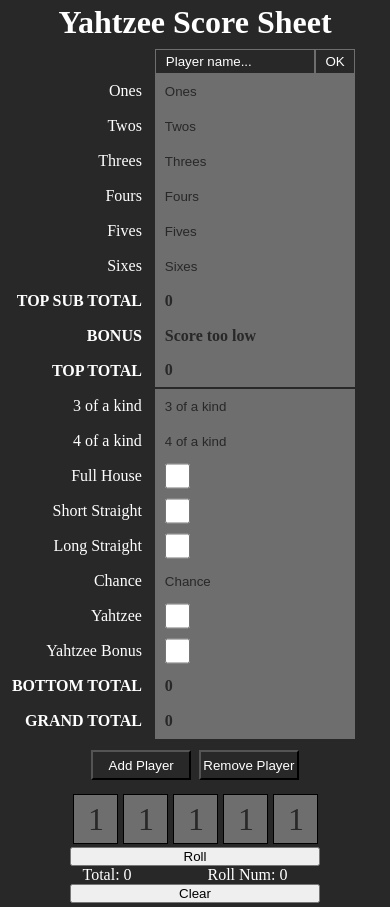
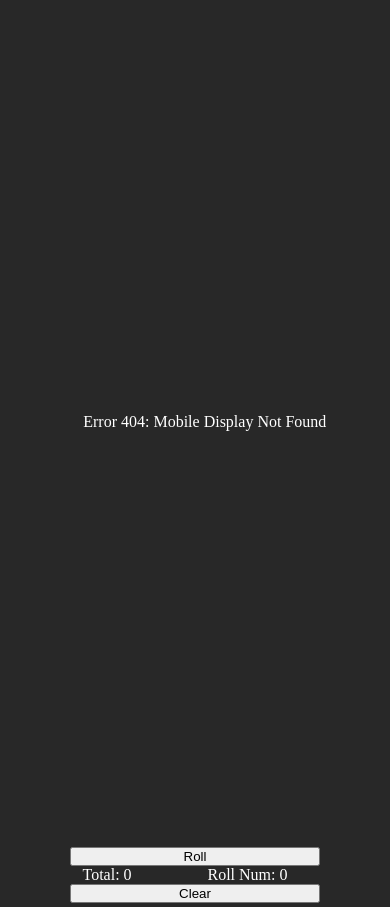
Before and after one commit to frankpeckover/yahtzee, a React (Create React App) app: page / in a window 390 px wide. Built offline with nearby package versions, Linux system fonts and the light colour scheme.

Commit message:
mobile display blocker

```diff
--- a/src/App.css
+++ b/src/App.css
@@ -73,3 +73,22 @@
 .dice {
 	margin: 1% 0;
 }
+
+.blocker {
+	display: none;
+	width: 100%;
+	height: 100%;
+	position: absolute;
+	z-index: 100;
+	background: var(--colour-primary);
+}
+
+@media screen and (max-width: 750px) {
+	body {
+		overflow: hidden;
+	}
+
+	.blocker {
+		display: block;
+	}
+}
--- a/src/App.jsx
+++ b/src/App.jsx
@@ -36,6 +36,11 @@
 	render() {
 		return (
 			<div>
+				<div className="blocker center">
+					<p style={{ color: 'white' }} className="fill center">
+						Error 404: Mobile Display Not Found
+					</p>
+				</div>
 				<div className="title">
 					<h1>Yahtzee Score Sheet</h1>
 				</div>
--- a/src/DieContainer.jsx
+++ b/src/DieContainer.jsx
@@ -99,6 +99,7 @@
 		return (
 			<div>
 				<div className="fill center">
+					{this.state.dieView}
 					<Die
 						key={0}
 						identifier={0}
```
